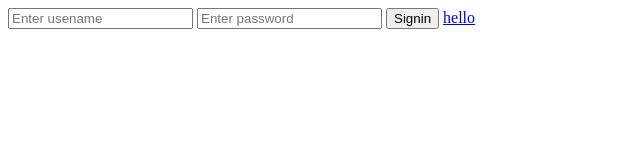
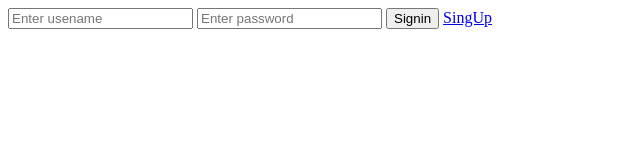
Before and after one commit to NoumanFatta/BankingSystem, a plain HTML site: page signin.html in a window 1280 px wide. Shown: the full height of the page, 0-640 px from the left. Drawn offline with Linux system fonts and the light colour scheme.

Commit message:
Update signin.html

```diff
--- a/signin.html
+++ b/signin.html
@@ -12,7 +12,7 @@
     <input type="text" placeholder="Enter usename" id="userName">
     <input type="password" placeholder="Enter password" id="password">
     <input type="button" onclick="signIn()" id="signin" value="Signin">
-    <a href="index.html">hello</a>
+    <a href="index.html">SingUp</a>
 </body>
 <script>
     if (localStorage.getItem("id") == 1) {
```
